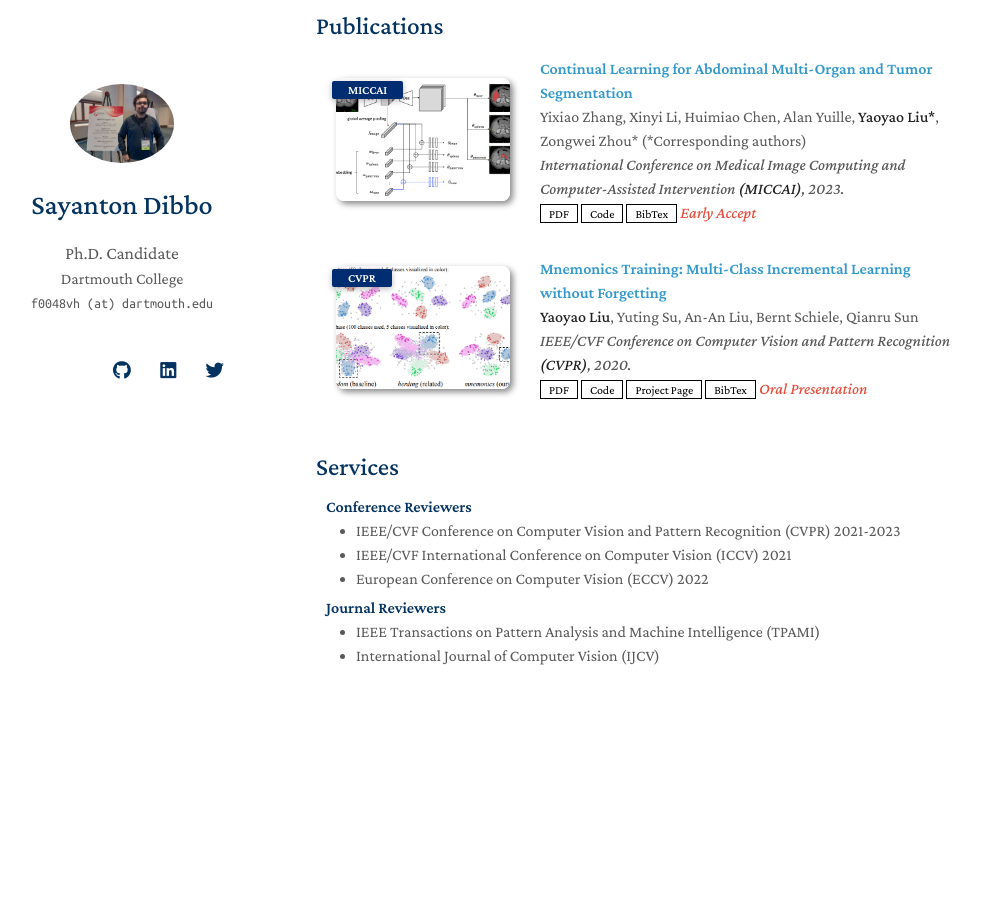
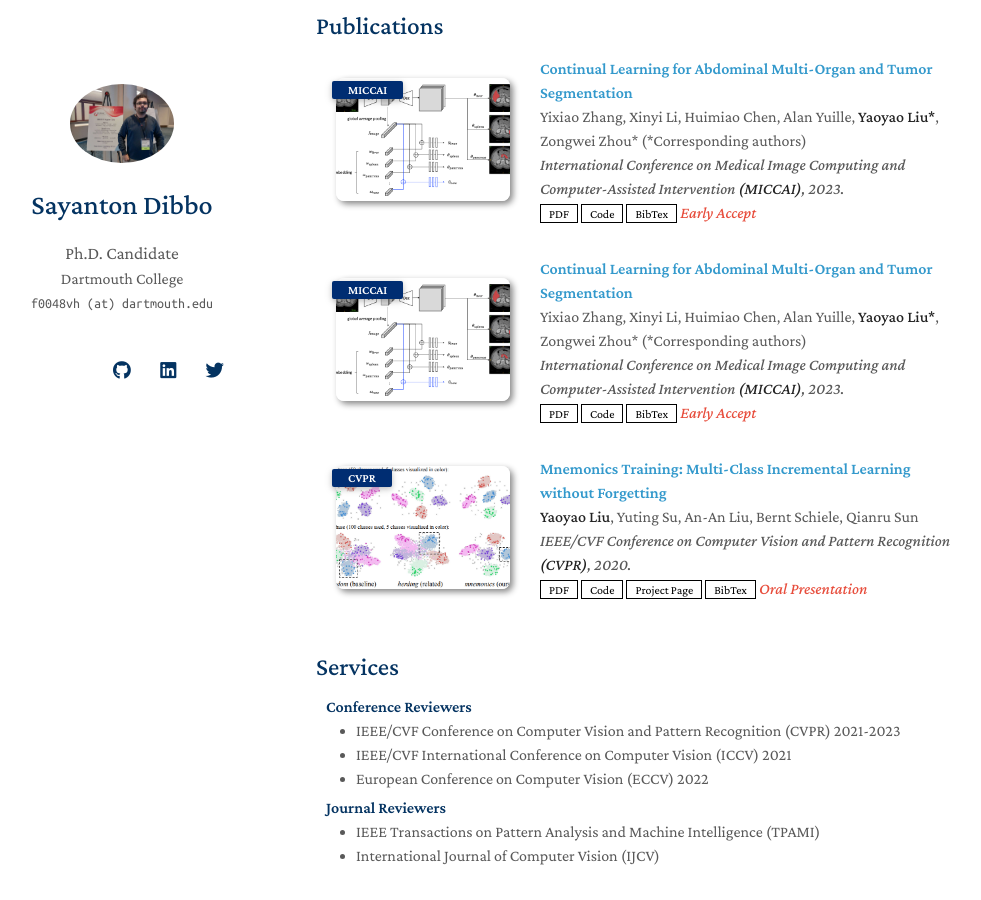
Before and after one commit to SayantonDibbo/SayantonDibbo.github.io, a Jekyll site: the page built from index.md, in a window 1280 px wide and 900 px high, scrolled down 914 px. Shown: the whole window, without its empty margins (154-1135 px from the left). Built offline with Jekyll 4.4.1, drawn with Linux system fonts in a browser that asks for light colours; nearby versions of some CDN libraries; a style sheet for code colours, icons or effects is not loaded; our own code applies the rules of GitHub Pages for plain Markdown files; before the commit the page ends 1676 px from its top, so only the background shows below that.

Commit message:
Update publications.yml

```diff
--- a/_data/publications.yml
+++ b/_data/publications.yml
@@ -9,7 +9,15 @@
     bibtex: https://bib.yliu.me/MICCAI23.txt
     image: ./assets/img/teaser_example_2.png
     notes: Early Accept
-
+  - title: Continual Learning for Abdominal Multi-Organ and Tumor Segmentation
+    authors: Yixiao Zhang, Xinyi Li, Huimiao Chen, Alan Yuille, <strong>Yaoyao Liu*</strong>, Zongwei Zhou* (*Corresponding authors)
+    conference_short: MICCAI
+    conference: International Conference on Medical Image Computing and Computer-Assisted Intervention <strong>(MICCAI)</strong>, 2023.
+    pdf: https://arxiv.org/pdf/2306.00988.pdf
+    code: https://github.com/MrGiovanni/ContinualLearning
+    bibtex: https://bib.yliu.me/MICCAI23.txt
+    image: ./assets/img/teaser_example_2.png
+    notes: Early Accept
   - title: "Mnemonics Training: Multi-Class Incremental Learning without Forgetting"
     authors: <strong>Yaoyao Liu</strong>, Yuting Su, An-An Liu, Bernt Schiele, Qianru Sun
     conference_short: CVPR
```
